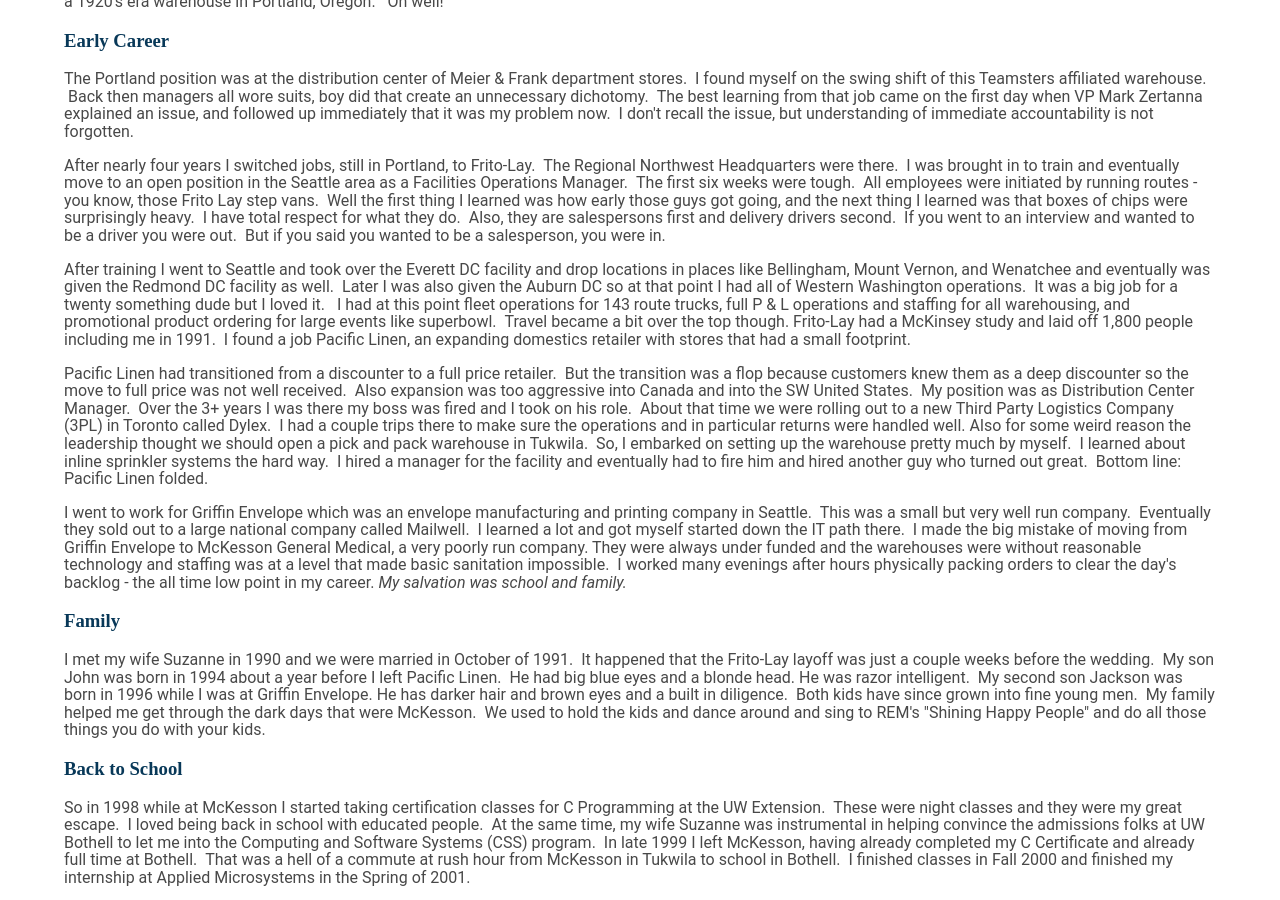
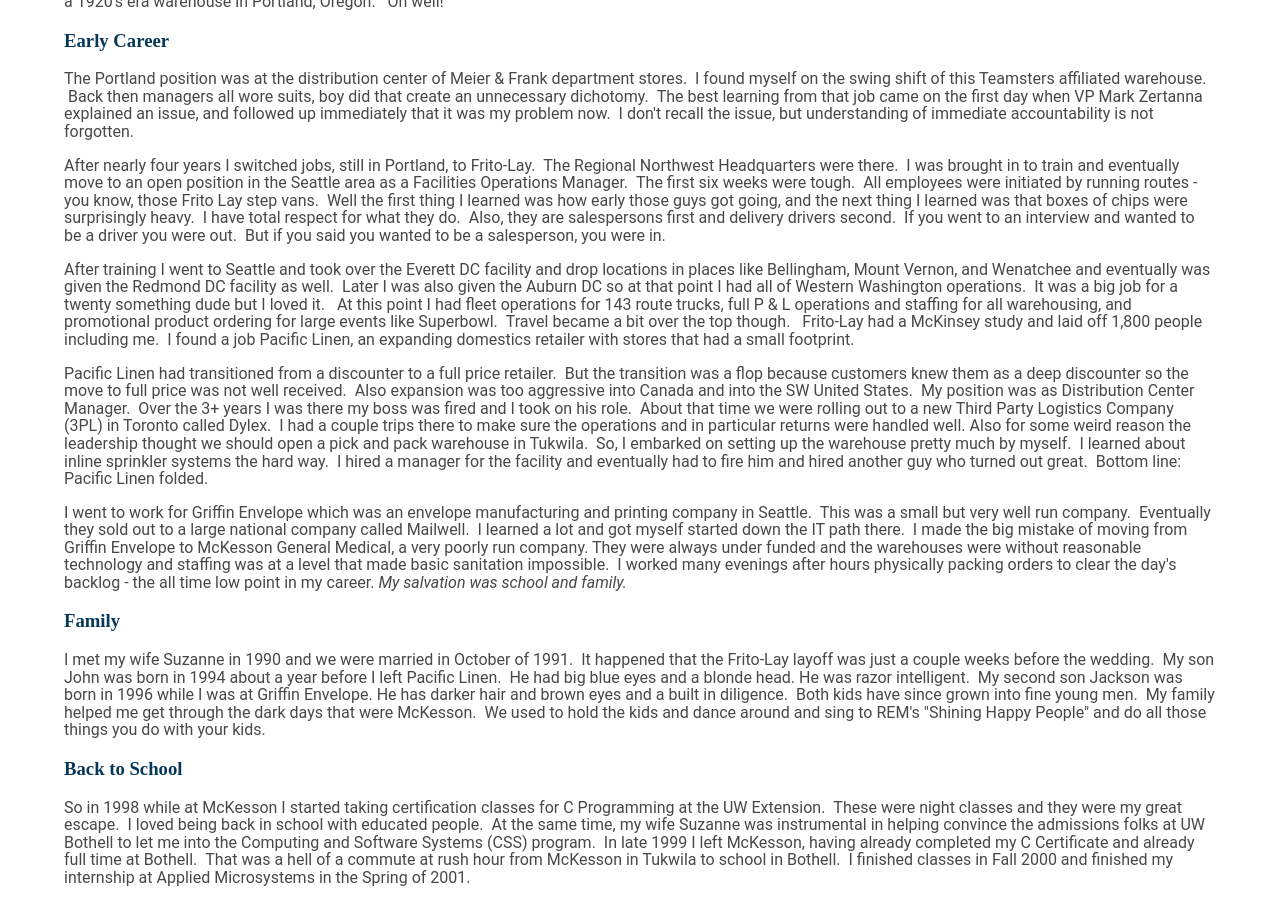
Before and after one commit to mo4dawg/mo4dawg.github.io, a Jekyll site: the page built from about/index.html, in a window 1280 px wide and 900 px high, scrolled down 1438 px. Built offline with Jekyll 4.4.1, drawn with Linux system fonts in a browser that asks for light colours.

Commit message:
Update index.html

```diff
--- a/about/index.html
+++ b/about/index.html
@@ -43,7 +43,7 @@
 	<h3><a name="EarlyCareer">Early Career</a></h3>
 	<p>The Portland position was at the distribution center of Meier & Frank department stores.&nbsp; I found myself on the swing shift of this Teamsters affiliated warehouse.  &nbsp;Back then managers all wore suits, boy did that create an unnecessary dichotomy.  &nbsp;The best learning from that job came on the first day when VP Mark Zertanna explained an issue, and followed up immediately that it was my problem now.  &nbsp;I don't recall the issue, but understanding of immediate accountability is not forgotten. </p>
 	<p>After nearly four years I switched jobs, still in Portland, to Frito-Lay. &nbsp;The Regional Northwest Headquarters were there. &nbsp;I was brought in to train and eventually move to an open position in the Seattle area as a Facilities Operations Manager. &nbsp;The first six weeks were tough. &nbsp;All employees were initiated by running routes - you know, those Frito Lay step vans. &nbsp;Well the first thing I learned was how early those guys got going, and the next thing I learned was that boxes of chips were surprisingly heavy. &nbsp;I have total respect for what they do.  &nbsp;Also, they are salespersons first and delivery drivers second.&nbsp; If you went to an interview and wanted to be a driver you were out. &nbsp;But if you said you wanted to be a salesperson, you were in.</p>
-	<p>After training I went to Seattle and took over the Everett DC facility and drop locations in places like Bellingham, Mount Vernon, and Wenatchee and eventually was given the Redmond DC facility as well.&nbsp; Later I was also given the Auburn DC so at that point I had all of Western Washington operations.&nbsp; It was a big job for a twenty something dude but I loved it. &nbsp; I had at this point fleet operations for 143 route trucks, full P & L operations and staffing for all warehousing, and promotional product ordering for large events like superbowl.  &nbsp;Travel became a bit over the top though.  Frito-Lay had a McKinsey study and laid off 1,800 people including me in 1991. &nbsp;I found a job Pacific Linen, an expanding domestics retailer with stores that had a small footprint.</p>
+	<p>After training I went to Seattle and took over the Everett DC facility and drop locations in places like Bellingham, Mount Vernon, and Wenatchee and eventually was given the Redmond DC facility as well.&nbsp; Later I was also given the Auburn DC so at that point I had all of Western Washington operations.&nbsp; It was a big job for a twenty something dude but I loved it. &nbsp; At this point I had fleet operations for 143 route trucks, full P & L operations and staffing for all warehousing, and promotional product ordering for large events like Superbowl.  &nbsp;Travel became a bit over the top though.  &nbsp; Frito-Lay had a McKinsey study and laid off 1,800 people including me. &nbsp;I found a job Pacific Linen, an expanding domestics retailer with stores that had a small footprint.</p>
 	<p>Pacific Linen had transitioned from a discounter to a full price retailer.&nbsp; But the transition was a flop because customers knew them as a deep discounter so the move to full price was not well received. &nbsp;Also expansion was too aggressive into Canada and into the SW United States.&nbsp; My position was as Distribution Center Manager. &nbsp;Over the 3+ years I was there my boss was fired and I took on his role.&nbsp; About that time we were rolling out to a new Third Party Logistics Company (3PL) in Toronto called Dylex. &nbsp;I had a couple trips there to make sure the operations and in particular returns were handled well.  Also for some weird reason the leadership thought we should open a pick and pack warehouse in Tukwila. &nbsp;So, I embarked on setting up the warehouse pretty much by myself.&nbsp; I learned about inline sprinkler systems the hard way. &nbsp;I hired a manager for the facility and eventually had to fire him and hired another guy who turned out great. &nbsp;Bottom line: Pacific Linen folded. </p>
 	<p>I went to work for Griffin Envelope which was an envelope manufacturing and printing company in Seattle.&nbsp; This was a small but very well run company.  &nbsp;Eventually they sold out to a large national company called Mailwell. &nbsp;I learned a lot and got myself started down the IT path there. &nbsp;I made the big mistake of moving from Griffin Envelope to McKesson General Medical, a very poorly run company.  They were always under funded and the warehouses were without reasonable technology and staffing was at a level that made basic sanitation impossible. &nbsp;I worked many evenings after hours physically packing orders to clear the day's backlog - the all time low point in my career.  <em>My salvation was school and family.</em> </p>
 	<h3><a href="http://kevinjconnell.com/about/#top" name="Family">Family</a></h3>
```
